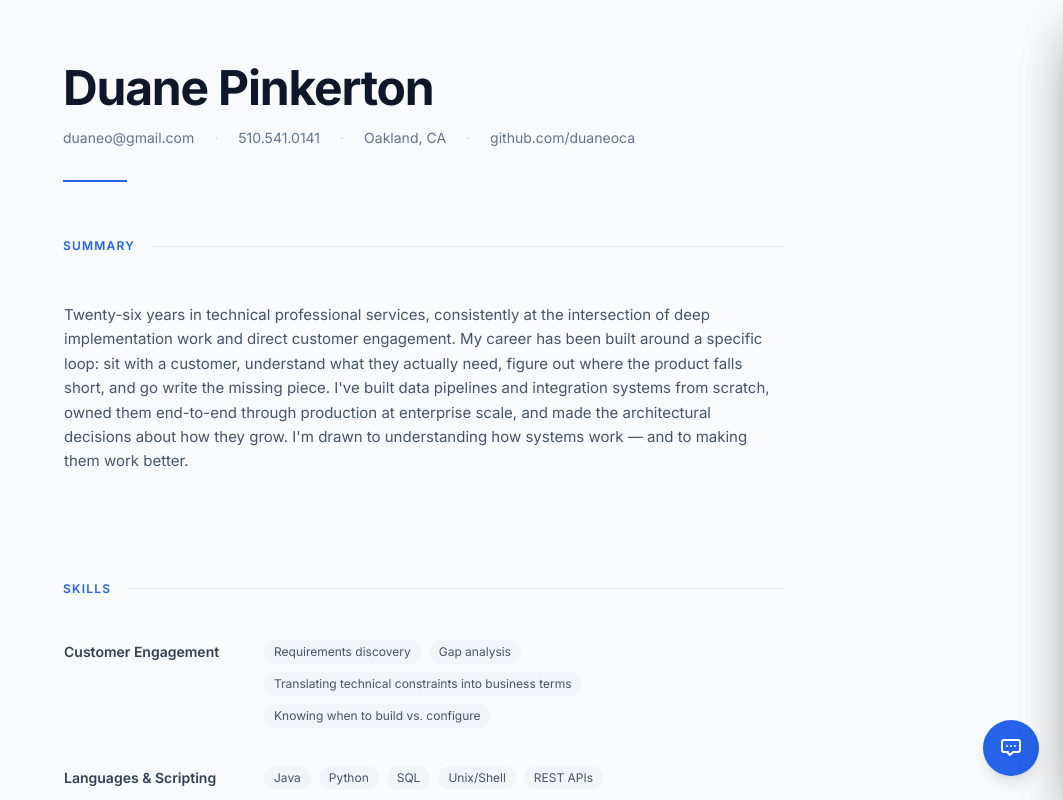
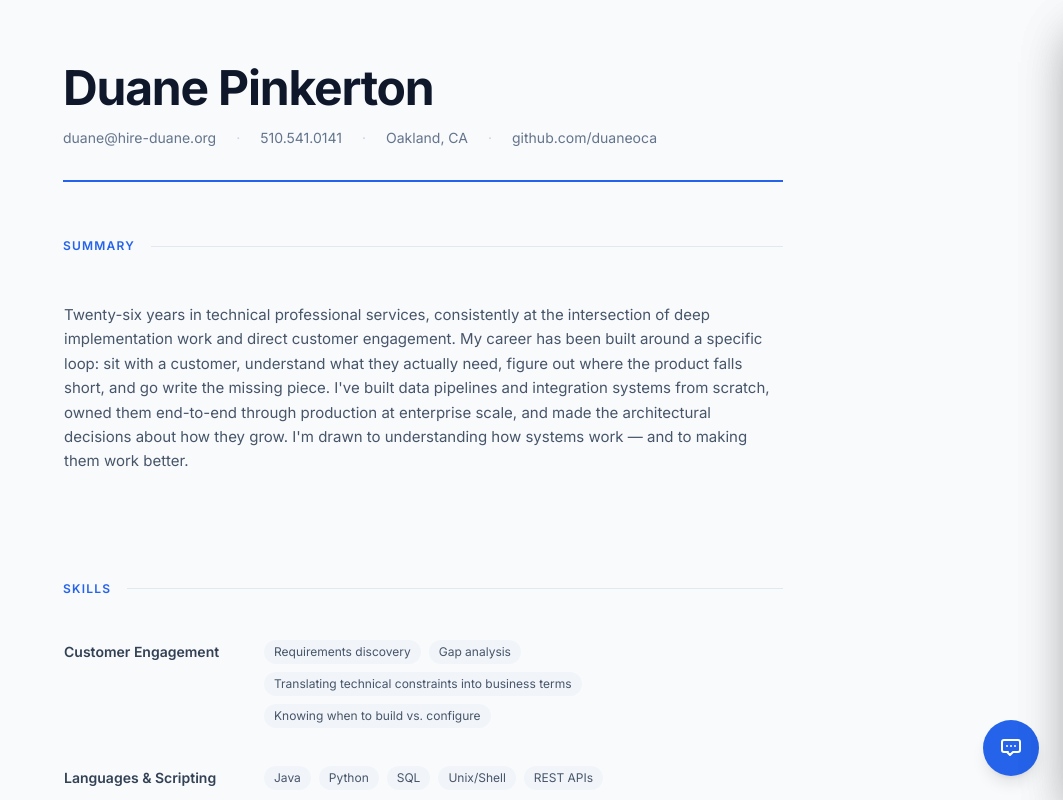
Before and after one commit to duaneoca/interactive-resume, a React (Vite) app in the folder frontend/: page / in a window 1280 px wide. Shown: the top 800 px of the page, without its empty margins (217-1280 px from the left). Built offline with nearby package versions, Linux system fonts and the light colour scheme.

Commit message:
Update email to duane@hire-duane.org, extend header rule to full width

```diff
--- a/frontend/src/components/Header.jsx
+++ b/frontend/src/components/Header.jsx
@@ -24,7 +24,7 @@ export default function Header({ data }) {
           {contact.github}
         </a>
       </div>
-      <div className="mt-8 border-t-2 border-blue-600 w-16" />
+      <div className="mt-8 border-t-2 border-blue-600" />
     </header>
   )
 }
--- a/frontend/src/data/resume.js
+++ b/frontend/src/data/resume.js
@@ -1,7 +1,7 @@
 export const resumeData = {
   name: "Duane Pinkerton",
   contact: {
-    email: "duaneo@gmail.com",
+    email: "duane@hire-duane.org",
     phone: "510.541.0141",
     location: "Oakland, CA",
     github: "github.com/duaneoca",
```
Also changed, not shown: 2 other files (tests, documents, lock files or other folders).
